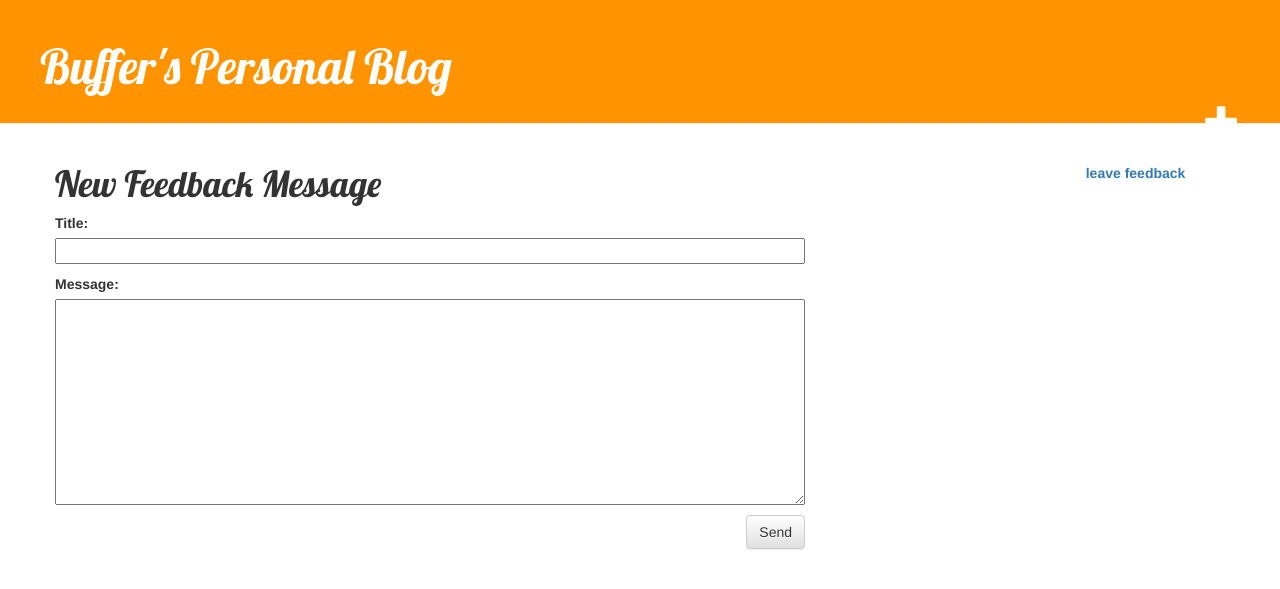
After one commit to Buffer0x7cd/BlogApp, a Django app: page /feedback/ in a window 1280 px wide. The commit adds this page. Shown: the top 589 px of the page. Run offline with Django 3.2, Linux system fonts and the light colour scheme; the visitor is signed in with stand-in values (Sample User, id 1); some libraries are stand-ins or nearby versions.

Commit message:
Added Feedback Function

```diff
--- a/blog/admin.py
+++ b/blog/admin.py
@@ -1,5 +1,6 @@
 from django.contrib import admin
-from .models import Post
+from .models import Post, Feedback
 # Register your models here.
 
 admin.site.register(Post)
+admin.site.register(Feedback)
--- a/blog/forms.py
+++ b/blog/forms.py
@@ -1,8 +1,13 @@
 from django import forms
-from .models import Post
+from .models import Post, Feedback
 
 class PostForm(forms.ModelForm):
+    '''Form class For new blog post '''
+    class Meta:
+        model = Post
+        fields = ('title', 'text')
 
-    class Meta:
-        model =  Post
-        fields = ('title', 'text')
+class FeedbackForm(forms.Form):
+    '''Form class For feed  back form '''
+    title =  forms.CharField(max_length=100)
+    message = forms.CharField(widget=forms.Textarea)
--- a/blog/static/css/blog.css
+++ b/blog/static/css/blog.css
@@ -4,7 +4,7 @@
     padding: 20px 20px 20px 40px;
 }
 
-.page-header h1, .page-header h1 a, .page-header h1 a:visited, .page-header h1 a:active {
+.page-header h1, .page-header h1 a, .page-header h1 a:visited, .page-header h1 a:active .page-header h2  .page-header h2 b {
     color: #ffffff;
     font-size: 36pt;
     text-decoration: none;
@@ -13,7 +13,12 @@
 .content {
     margin-left: 40px;
 }
-
+.feedback {
+    float: right;
+    margin-left: 40px;
+    margin-top: 40px;
+    padding: 20px 20px 20px 40px;
+}
 h1, h2, h3, h4 {
     font-family: 'Lobster', cursive;
 }
@@ -36,7 +41,6 @@ h1, h2, h3, h4 {
     font-size: 26pt;
     margin-right: 20px;
 }
-
 .post {
     margin-bottom: 70px;
 }
--- a/blog/templates/blog/base.html
+++ b/blog/templates/blog/base.html
@@ -13,6 +13,7 @@
                 {% if user.is_authenticated %}
                 <a href="{% url 'post_new' %}" class="top-menu"><span class="glyphicon glyphicon-plus"></span></a>
                 {% endif %}
+                <a href="{% url 'feedback' %}" class="feedback"><b>leave feedback </b></a>
             </div>
             <div class="content container">
                 <div class="row">
--- /dev/null
+++ b/blog/templates/blog/feedback.html
@@ -0,0 +1,10 @@
+{% extends 'blog/base.html' %}
+
+{% block content %}
+<h1>    New Feedback Message</h1>
+<form method="POST" class='post-form'>
+    {% csrf_token %}
+    {{form.as_p}}
+    <button type="submit" class="save btn btn-default">Send</button>
+</form>
+{% endblock %}
--- a/blog/templates/blog/post_detail.html
+++ b/blog/templates/blog/post_detail.html
@@ -8,6 +8,8 @@
             </div>
         {% endif %}
         {% if user.is_authenticated %}
+        <p> {{post.author}}</p>
+        <p> {{user.username}}</p>
         <a class="btn btn-default" href="{% url 'post_edit' pk=post.pk %}"><span class="glyphicon glyphicon-pencil"></span></a>
         {% endif %}
         <h1>{{ post.title }}</h1>
--- /dev/null
+++ b/blog/templates/blog/thanks.html
@@ -0,0 +1,6 @@
+{% extends "blog/base.html" %}
+
+{% block content%}
+<h1> Thanks  for the feedback Mr. {{user.username}} </h1>
+<p> We will get in touch soon</p>
+{% endblock %}
--- a/blog/urls.py
+++ b/blog/urls.py
@@ -5,5 +5,7 @@ urlpatterns = [
     url(r'^$', views.post_list, name='post_list'),
     url(r'^post/(?P<pk>\d+)/$', views.post_detail, name='post_detail'),
     url(r'^post/knew/$', views.post_new, name='post_new'),
-     url(r'^post/(?P<pk>\d+)/edit/$', views.post_edit, name='post_edit'),
+    url(r'^post/(?P<pk>\d+)/edit/$', views.post_edit, name='post_edit'),
+    url(r'^feedback/$', views.sendfeedback, name='feedback')
+
 ]
--- a/blog/views.py
+++ b/blog/views.py
@@ -1,13 +1,16 @@
 from django.shortcuts import render, redirect, get_object_or_404
-from .models import Post
-from .forms import PostForm
-from django.utils import timezone
+from django.contrib.auth.decorators  import login_required
+from .models import Post, Feedback
+from .forms import PostForm, FeedbackForm
+from django.utils import timezone, http
+from django.http import HttpResponse
 # Create your views here.
 def post_list(request):
     posts =  Post.objects.filter(published_date__lte=timezone.now()).order_by('-published_date')
     context = {'posts':posts}
     return render(request, 'blog/post_list.html', context )
 
+@login_required
 def post_new(request):
     if request.method == "POST":
         form = PostForm(request.POST)
@@ -25,6 +28,7 @@ def post_detail(request, pk):
     post =  get_object_or_404(Post, pk=pk)
     return render(request, 'blog/post_detail.html', {'post':post})
 
+@login_required
 def post_edit(request, pk):
     post = get_object_or_404(Post, pk=pk)
     if request.method == "POST":
@@ -38,3 +42,18 @@ def post_edit(request, pk):
     else:
         form = PostForm(instance=post)
     return render(request, 'blog/post_edit.html', {'form': form})
+
+@login_required
+def sendfeedback(request):
+    ''' Send feedback message to admin'''
+
+    if request.method =="POST":
+        form = FeedbackForm(request.POST)
+        if form.is_valid():
+            data =  form.cleaned_data
+            Feedback.objects.create(title=data['title'], message=data['message'], user=request.user)
+            return render(request, 'blog/thanks.html')
+
+    else:
+        form = FeedbackForm()
+        return render(request, 'blog/feedback.html', {'form':form})
--- a/djangogirls/settings.py
+++ b/djangogirls/settings.py
@@ -119,3 +119,4 @@ USE_TZ = True
 # https://docs.djangoproject.com/en/1.11/howto/static-files/
 
 STATIC_URL = '/static/'
+LOGIN_REDIRECT_URL = '/'
--- a/djangogirls/urls.py
+++ b/djangogirls/urls.py
@@ -15,8 +15,10 @@ Including another URLconf
 """
 from django.conf.urls import url, include
 from django.contrib import admin
+from django.contrib.auth import views
 
 urlpatterns = [
     url(r'^admin/', admin.site.urls),
+    url(r'^account/login/$', views.login, name="login"),
     url(r'', include('blog.urls')),
 ]
```
Also changed, not shown: blog/models.py (+12 -0 lines), blog/templates/registration/login.html (added, +24 -0 lines), blog/migrations/0003_feedback.py (added).
